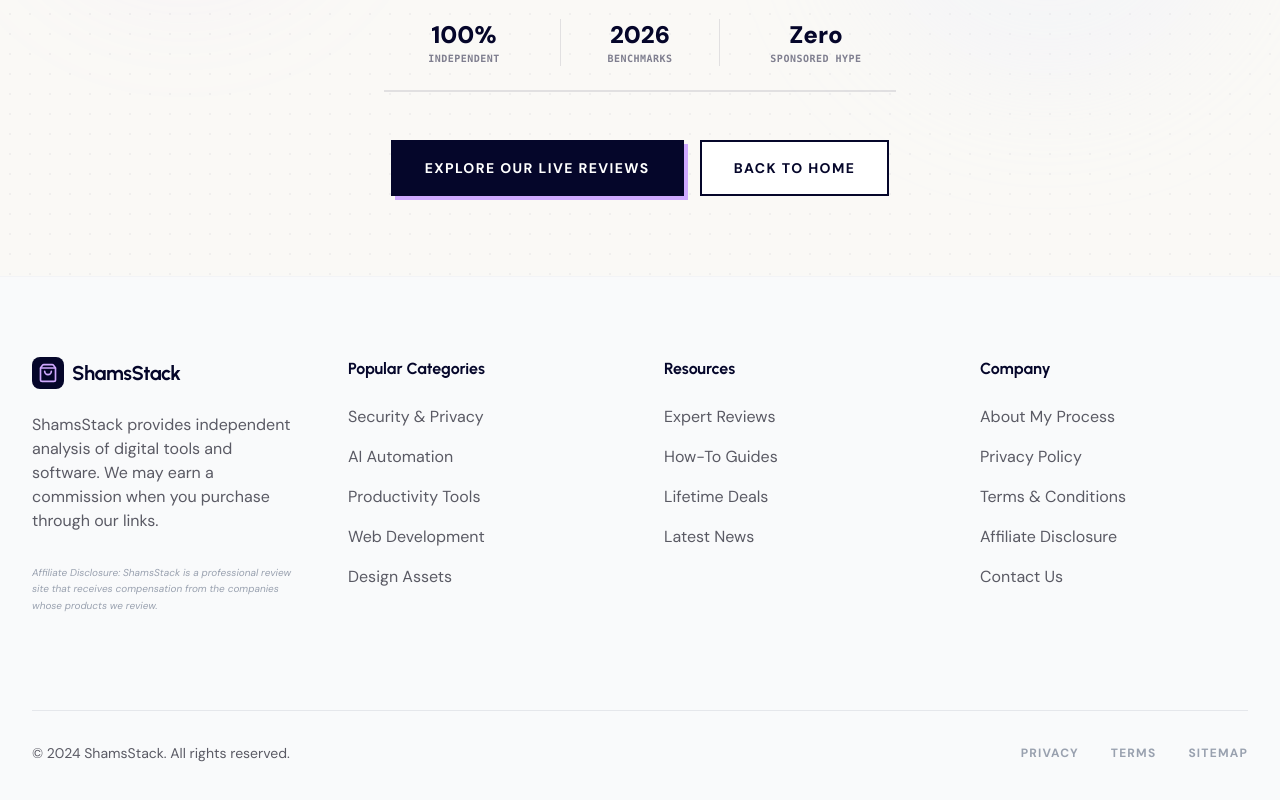
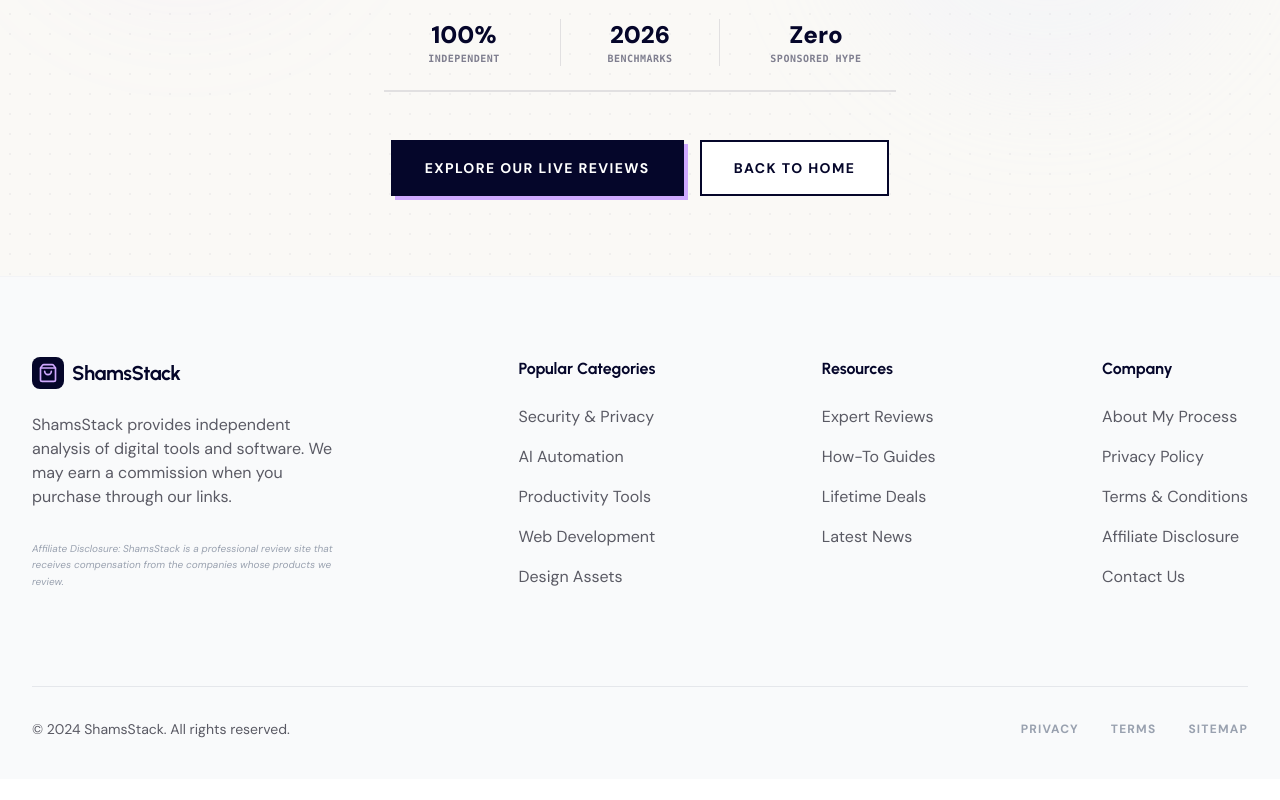
Before and after one commit to shamsjitu/SaaSReview, a React (Vite) app: page /upcoming in a window 1280 px wide. Shown: the part 496-1296 px from the top of the page. After the commit the page ends 1275 px from the top, so only its background shows below. Built offline with nearby package versions, Linux system fonts and the light colour scheme.

Commit message:
Add files via upload

```diff
--- a/src/components/Footer.tsx
+++ b/src/components/Footer.tsx
@@ -10,7 +10,7 @@ export default function Footer() {
   return (
     <footer className="bg-gray-50 pt-20 pb-10 border-t border-gray-100">
       <div className="max-w-7xl mx-auto px-4 sm:px-6 lg:px-8">
-        <div className="grid grid-cols-1 md:grid-cols-2 lg:grid-cols-4 gap-12 mb-16">
+        <div className="grid grid-cols-1 md:grid-cols-2 lg:flex lg:flex-row lg:justify-between gap-12 mb-16">
           {/* Brand */}
           <div className="col-span-1 lg:col-span-1">
             <Link to="/" className="flex items-center gap-2 mb-6 group cursor-pointer">
```
